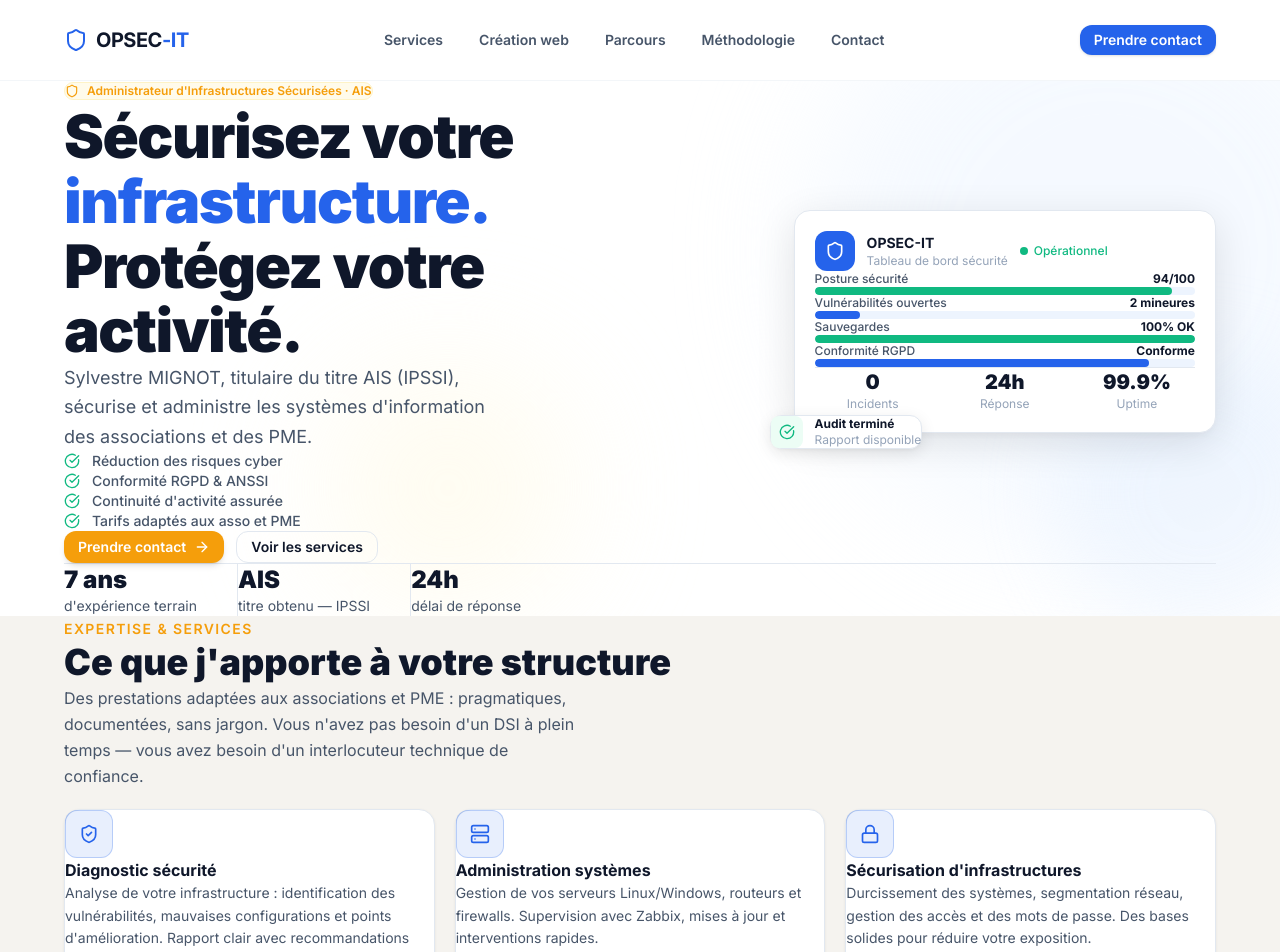
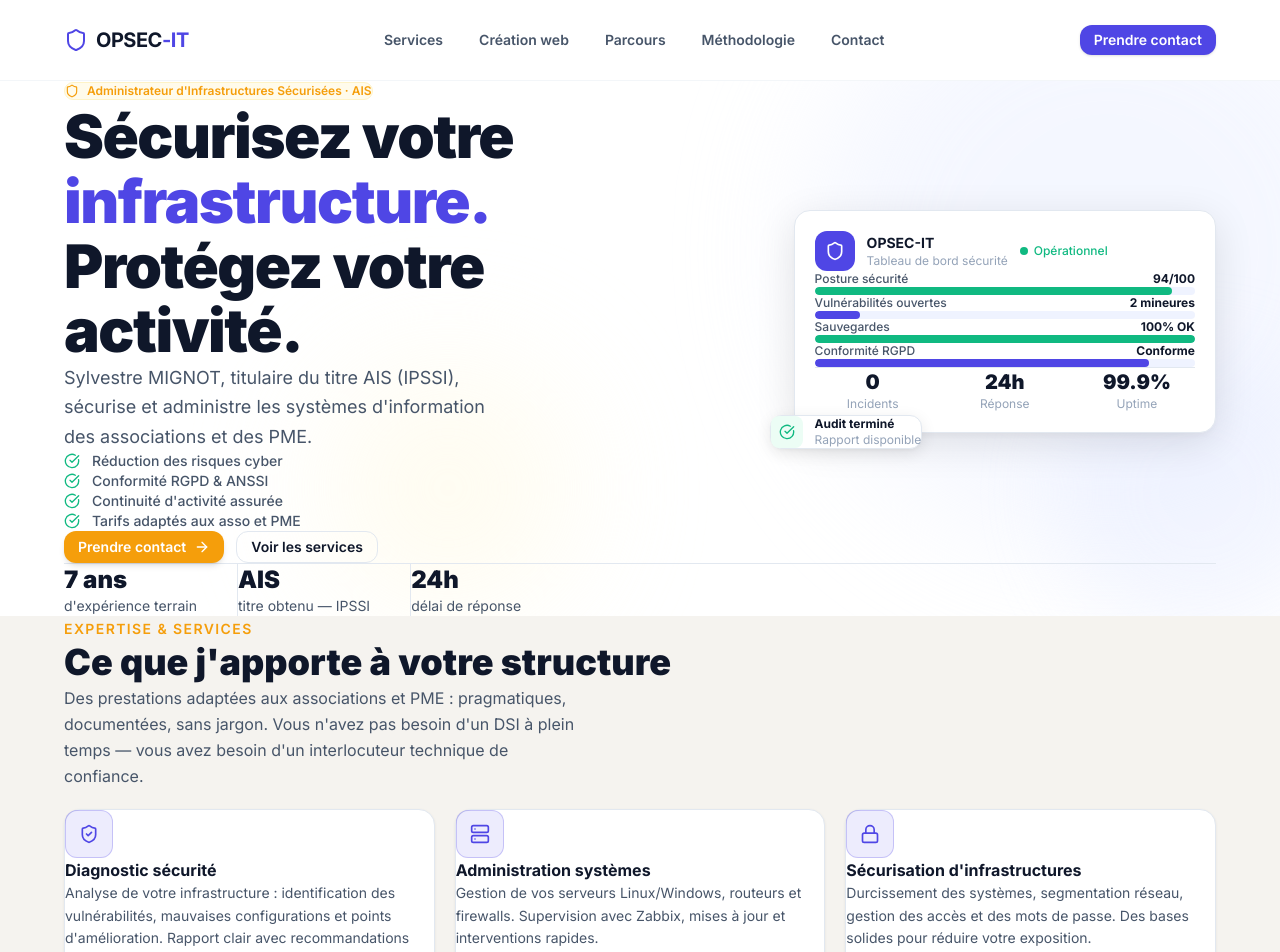
Before and after one commit to syoul46/opsec-it, a Next.js app: page / in a window 1280 px wide. Shown: the top 952 px of the page. Built offline with nearby package versions, Linux system fonts and the light colour scheme.

Commit message:
design: replace blue with indigo (#4F46E5) for warmer palette

```diff
--- a/app/globals.css
+++ b/app/globals.css
@@ -8,9 +8,9 @@
   --color-ink-dim:    #94A3B8;
   --color-surf:       #FAFAF8;
   --color-surf-mid:   #F5F3EF;
-  --color-blue:       #2563EB;
-  --color-blue-soft:  #EFF6FF;
-  --color-blue-mid:   #DBEAFE;
+  --color-blue:       #4F46E5;
+  --color-blue-soft:  #EEF2FF;
+  --color-blue-mid:   #E0E7FF;
   --color-green:      #10B981;
   --color-green-soft: #ECFDF5;
   --color-amber:      #F59E0B;
@@ -25,7 +25,7 @@
   --shadow-card:      0 1px 3px 0 rgb(0 0 0 / 0.07), 0 1px 2px -1px rgb(0 0 0 / 0.07);
   --shadow-card-md:   0 4px 16px 0 rgb(0 0 0 / 0.09), 0 2px 4px -2px rgb(0 0 0 / 0.06);
   --shadow-card-lg:   0 10px 40px 0 rgb(0 0 0 / 0.11), 0 4px 8px -4px rgb(0 0 0 / 0.06);
-  --shadow-blue-glow: 0 0 0 3px rgb(37 99 235 / 0.15);
+  --shadow-blue-glow: 0 0 0 3px rgb(79 70 229 / 0.15);
 
   /* Animations */
   --animate-fade-up: fadeUp 0.6s ease forwards;
@@ -76,7 +76,7 @@
   .wrap { width: min(72rem, calc(100% - 10rem)); }  /* 2xl : 5rem chaque côté */
 }
 
-::selection { background: #DBEAFE; color: #1D4ED8; }
+::selection { background: #E0E7FF; color: #4338CA; }
 
 ::-webkit-scrollbar { width: 5px; }
 ::-webkit-scrollbar-track { background: #F5F3EF; }
--- a/app/opengraph-image.tsx
+++ b/app/opengraph-image.tsx
@@ -57,7 +57,7 @@
             height="44"
             viewBox="0 0 24 24"
             fill="none"
-            stroke="#2563EB"
+            stroke="#4F46E5"
             strokeWidth="2"
             strokeLinecap="round"
             strokeLinejoin="round"
@@ -66,7 +66,7 @@
             <path d="M12 22s8-4 8-10V5l-8-3-8 3v7c0 6 8 10 8 10z" />
           </svg>
           <span style={{ color: "white", fontSize: 34, fontWeight: 700 }}>OPSEC</span>
-          <span style={{ color: "#2563EB", fontSize: 34, fontWeight: 700 }}>-IT</span>
+          <span style={{ color: "#4F46E5", fontSize: 34, fontWeight: 700 }}>-IT</span>
         </div>
 
         {/* Nom */}
@@ -86,7 +86,7 @@
         {/* Titre */}
         <div
           style={{
-            color: "#2563EB",
+            color: "#4F46E5",
             fontSize: 26,
             fontWeight: 700,
             marginBottom: 8,
```
